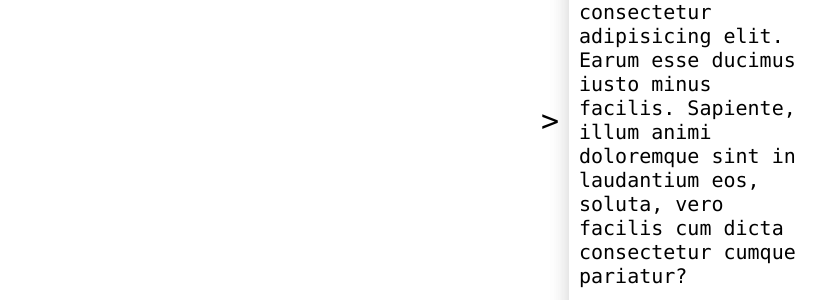
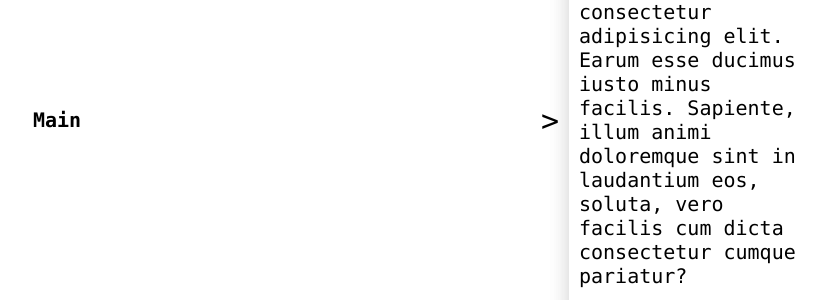
Before and after one commit to catx1726/Bingo-CSS, a Jekyll site: the page 2021/7M/slide_side.html, which Jekyll copies as it is, in a window 1280 px wide. Shown: the part 330-630 px from the top of the page, without its empty margins (455-1280 px from the left). Built offline with Jekyll 4.4.1, drawn with Linux system fonts in a browser that asks for light colours; some web fonts are replaced.

```diff
--- a/2021/7M/slide_side.html
+++ b/2021/7M/slide_side.html
@@ -94,6 +94,9 @@
   <body>
     <main class="main_container m-flex">
       <div class="content_box m-flex flex-jc-center">
+        <div class="m-flex flex-dir-col flex-jc-center flex-an-center">
+          <h1>Main</h1>
+        </div>
         <span class="slide-trigger">></span>
       </div>
       <div class="side_box m-flex flex-jc-center flex-an-center m_box-shadow-obt-s">
```
